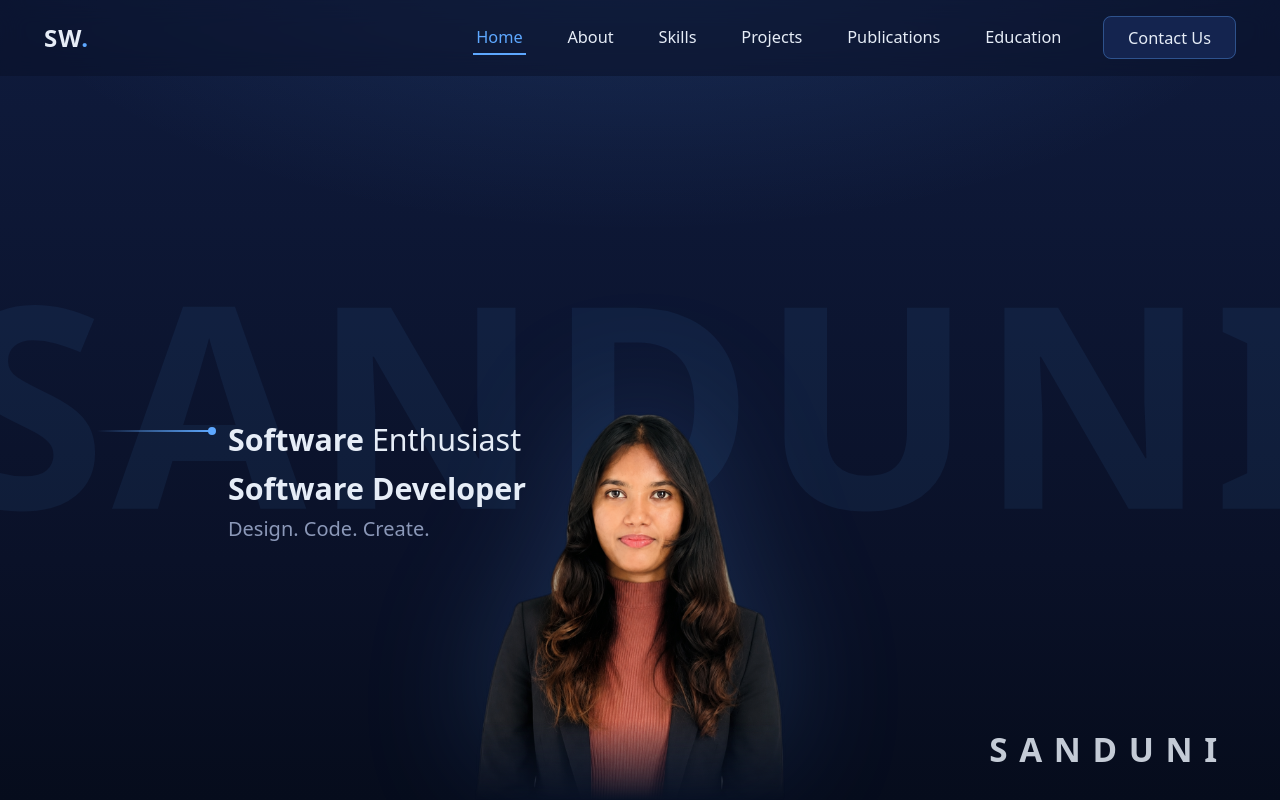
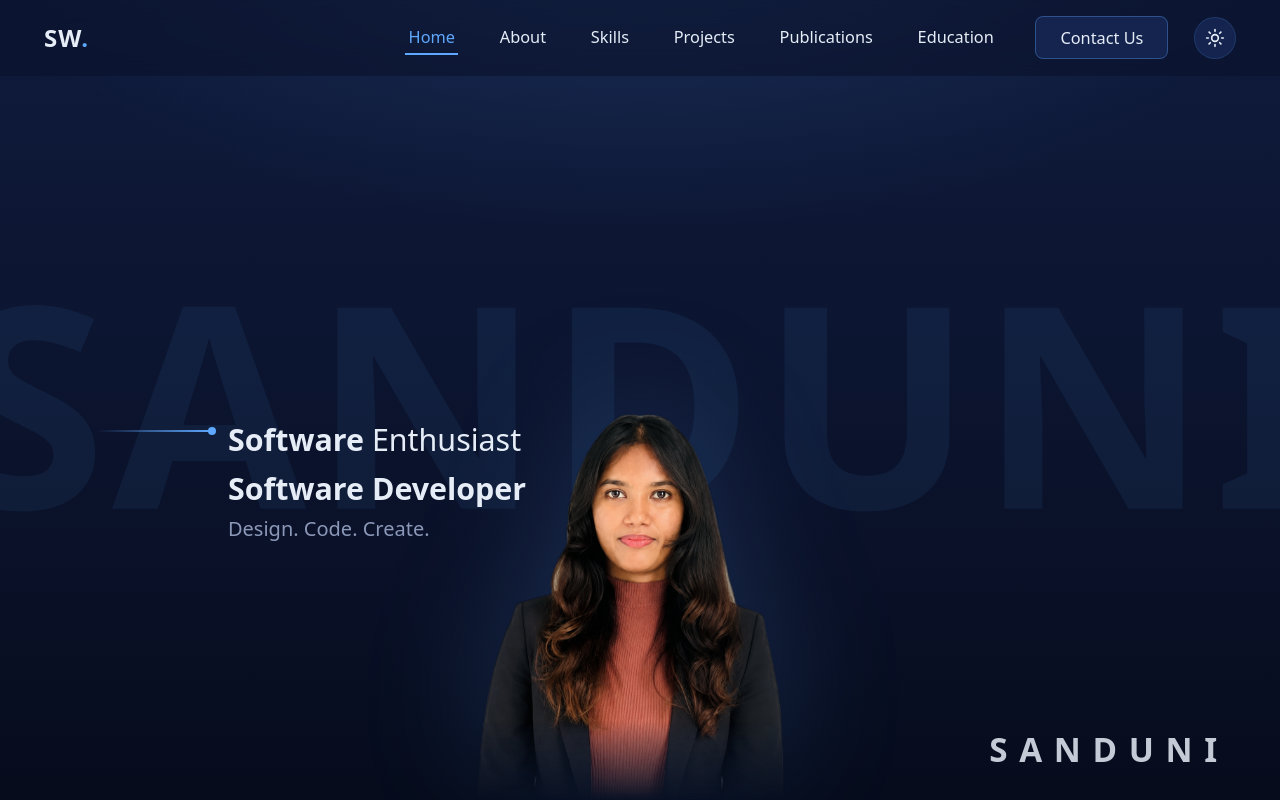
Before and after one commit to WathsalaKJ/portfolio, a Next.js app: page / in a window 1280 px wide. Shown: the top 800 px of the page. Built offline with nearby package versions, Linux system fonts and the light colour scheme.

Commit message:
Add theme toggle to navbar

```diff
--- a/components/Navbar.tsx
+++ b/components/Navbar.tsx
@@ -1,6 +1,7 @@
 "use client";
 
 import { useEffect, useState } from "react";
+import ThemeToggle from "./ThemeToggle";
 
 const LINKS = [
   { label: "Home", href: "#home" },
@@ -40,16 +41,7 @@ export default function Navbar() {
           SW<span>.</span>
         </a>
 
-        <button
-          className={`navbar__burger ${open ? "is-open" : ""}`}
-          aria-label="Toggle menu"
-          onClick={() => setOpen(!open)}
-        >
-          <span />
-          <span />
-          <span />
-        </button>
-
+        <div className="navbar__right">
           <ul className={`navbar__links ${open ? "is-open" : ""}`}>
             {LINKS.map((link) => (
               <li key={link.href}>
@@ -72,6 +64,19 @@ export default function Navbar() {
               </a>
             </li>
           </ul>
+
+          <ThemeToggle />
+
+          <button
+            className={`navbar__burger ${open ? "is-open" : ""}`}
+            aria-label="Toggle menu"
+            onClick={() => setOpen(!open)}
+          >
+            <span />
+            <span />
+            <span />
+          </button>
+        </div>
       </nav>
     </header>
   );
```
Lines whose indentation alone changed are shown as unchanged.
